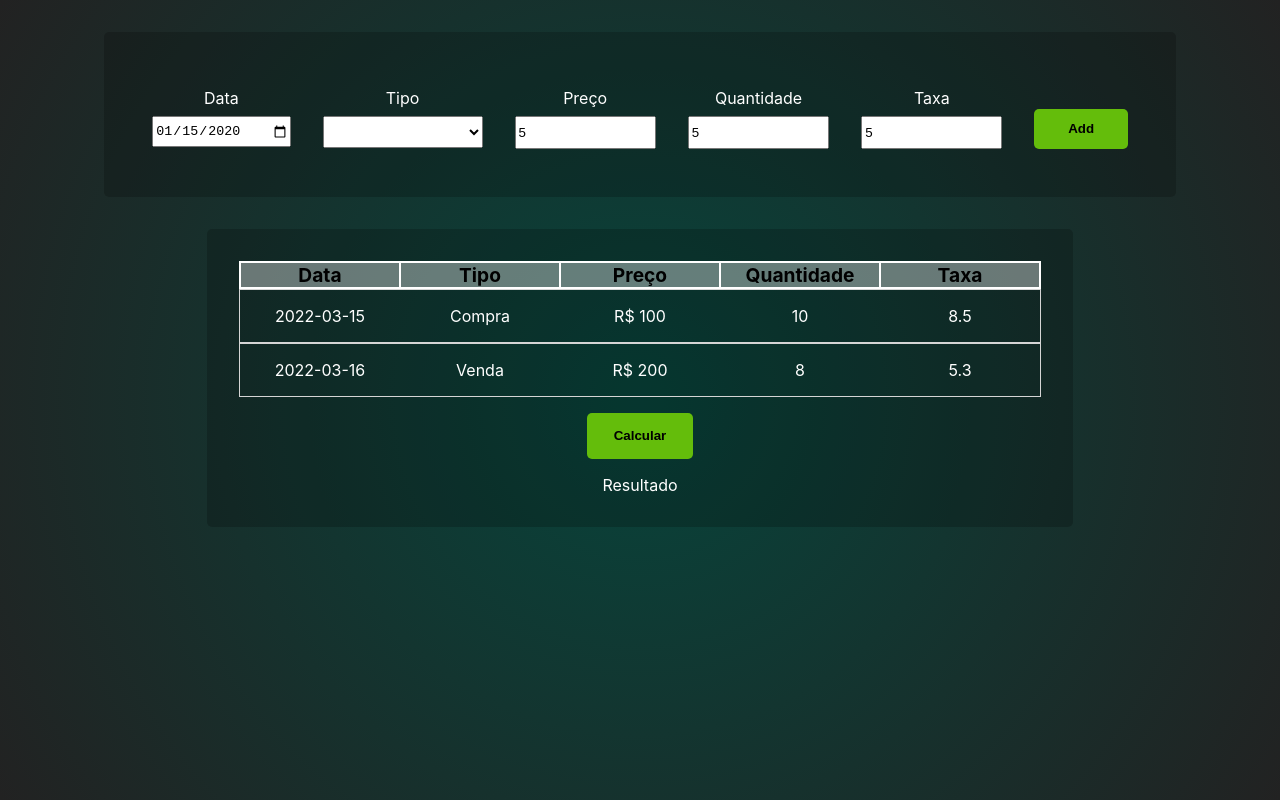
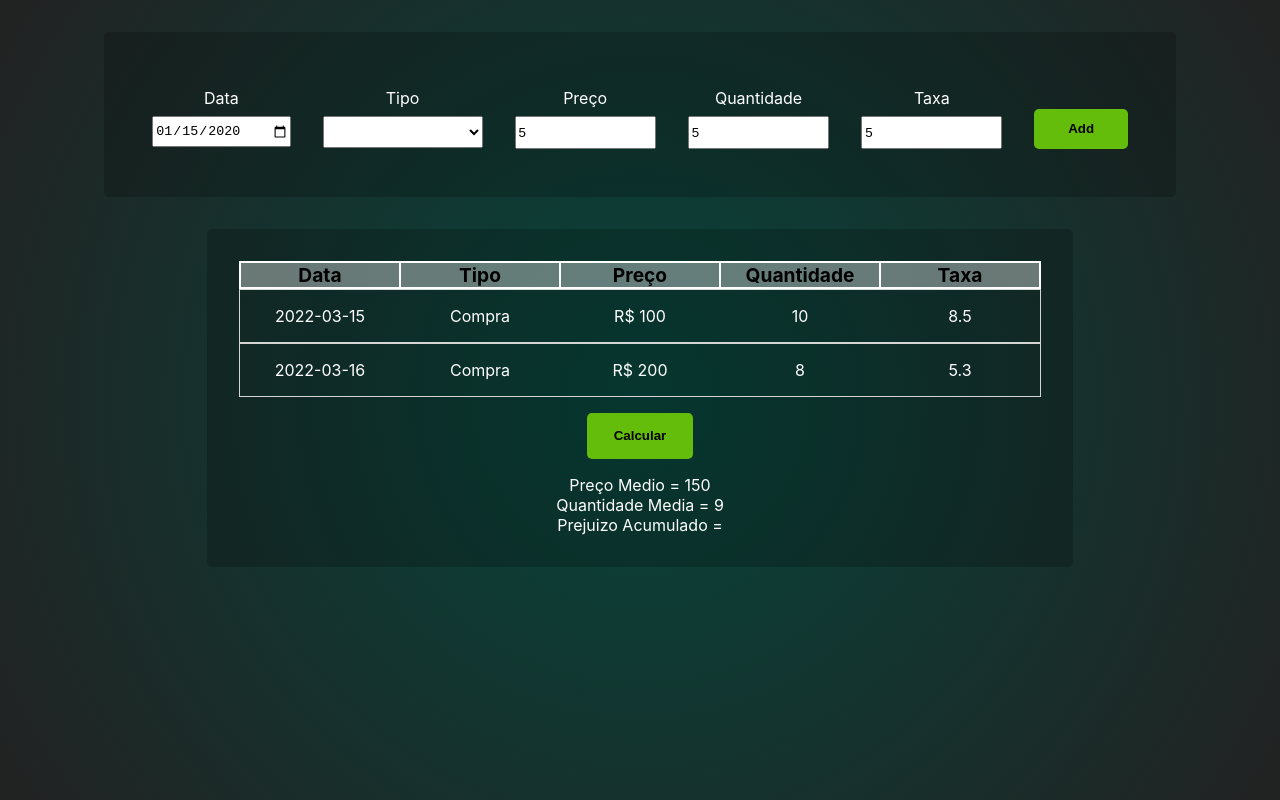
Before and after one commit to EduardoLovo/Calculadora-IR, a React (Create React App) app: page / in a window 1280 px wide. Both pictures are taken after typing "2020-01-15", "5", "5", "5" into the empty fields and a click on the button "Calcular". Built offline with nearby package versions, Linux system fonts and the light colour scheme.

Commit message:
update calculation

```diff
--- a/src/App.js
+++ b/src/App.js
@@ -10,16 +10,16 @@ function App() {
       id: 1,
       data: "2022-03-15",
       tipo: "Compra",
-      preco: "100",
-      quantidade: "10",
+      preco: 100,
+      quantidade: 10,
       taxa: "8.5"
     },
     {
       id: 2,
       data: "2022-03-16",
-      tipo: "Venda",
-      preco: "200",
-      quantidade: "8",
+      tipo: "Compra",
+      preco: 200,
+      quantidade: 8,
       taxa: "5.3"
     }
   ])
@@ -84,8 +84,34 @@ function App() {
   const handleResultadoChange = (e) => {
     e.preventDefault();
 
-    setResultado('Resultado')
+    // const pm = 0
+    // const qm = 0
+
+    var precoMedio = notas.reduce(getPm, 0);
+    function getPm(pm, item) {
+      return pm + (item.preco / notas.length);
+    }
+
+    var quantidadeMedia = notas.reduce(getTotal, 0);
+    function getTotal(total, item) {
+      return total + (item.quantidade / notas.length);
+    }
+
+
+    // var prejuizoAcum = notas.reduce(getPa, 0);
+    // function getPa(pa, item) {
+    //   return pa + (item.quantidade / notas.length);
     // }
+
+    setResultado(
+      <dia>
+        Preço Medio = {precoMedio} <br />
+        Quantidade Media = {quantidadeMedia} <br />
+        Prejuizo Acumulado = { }
+
+      </dia>
+    )
+
   }
 
 
@@ -101,7 +127,7 @@ function App() {
             <label>Data</label>
             <input
               type='date'
-
+              name={tipo}
               value={data}
               placeholder='um'
               onChange={handleDataChange}
```
